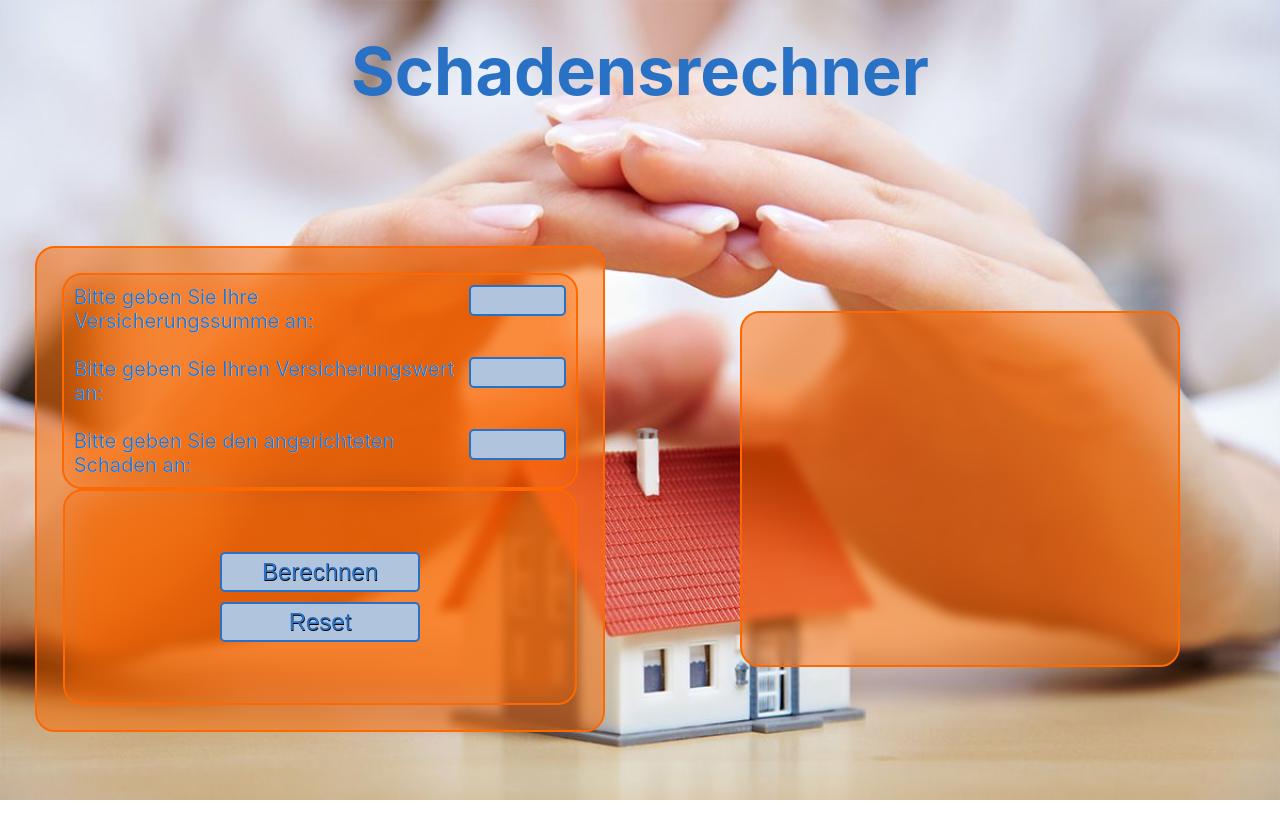
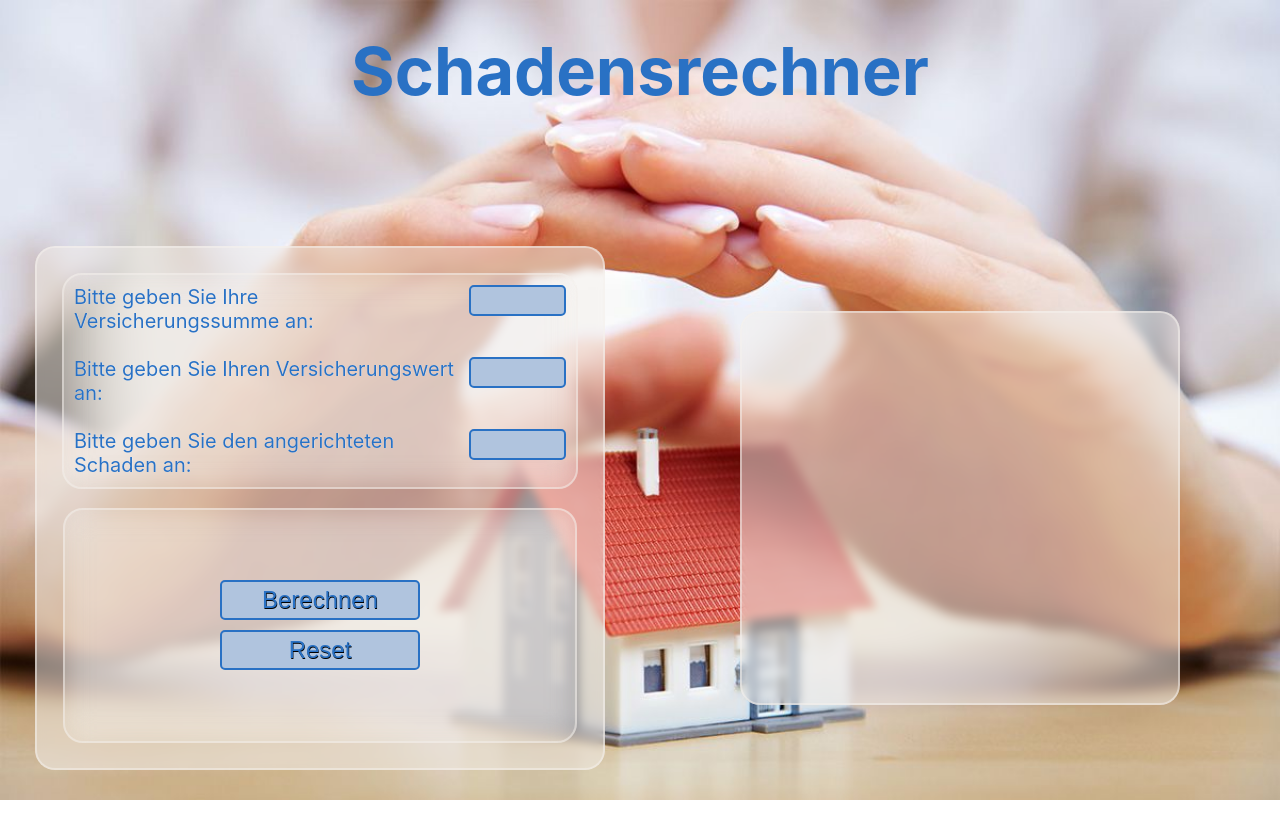
Before and after one commit to yannickschlaepferb/Versicherungsrechner, a React (Create React App) app in the folder VersicherungsrechnerProgramm/: page / in a window 1280 px wide. Before the commit the page ends 800 px from the top, so only its background shows below. Built offline with nearby package versions, Linux system fonts and the light colour scheme.

Commit message:
allerletzte Änderung

```diff
--- a/VersicherungsrechnerProgramm/src/App.css
+++ b/VersicherungsrechnerProgramm/src/App.css
@@ -21,10 +21,10 @@ h1 {
 }
 
 .angaben-container {
-  background-color: rgba(253, 105, 0, 0.512);
+  background-color: rgba(244, 240, 236, 0.512);
   backdrop-filter: blur(5px);
   border-radius: 20px;
-  border: 2px solid rgba(253, 105, 0, 1);
+  border: 2px solid rgba(244, 240, 236, 0.512);
   margin: 35px;
   text-align: left;
   display: grid;
@@ -36,21 +36,23 @@ h1 {
 .angaben{
   grid-row: 1/2;
   display: grid;
-  border: 2px solid rgba(253, 105, 0, 1);
+  border: 2px solid rgba(244, 240, 236, 0.512);
   border-radius: 20px;
   padding: 10px;
   backdrop-filter: blur(15px);
+  margin-bottom: 0.5cm;
 }
 
 .ergebnis {
-  background-color: rgba(253, 105, 0, 0.512);
+  background-color: rgba(244, 240, 236, 0.512);
   backdrop-filter: blur(5px);
   border-radius: 20px;
-  border: 2px solid rgba(253, 105, 0, 1);
+  border: 2px solid rgba(244, 240, 236, 0.512);
   padding-bottom: 35px;
   margin: 100px;
   padding: 10%;
   text-shadow: 0.5px 0.5px 0.5px black;
+  font-size: large;
 }
 
 .angaben > .inputs {
@@ -107,7 +109,7 @@ h1 {
   justify-content: center;
   justify-self: center;
   gap: 10px;
-  border: 2px solid rgba(253, 105, 0, 1);
+  border: 2px solid rgba(244, 240, 236, 0.512);
   border-radius: 20px;
   backdrop-filter: blur(15px);
   width: 95%;
--- a/VersicherungsrechnerProgramm/src/App.jsx
+++ b/VersicherungsrechnerProgramm/src/App.jsx
@@ -24,7 +24,7 @@ function App() {
       }
     });
     if (vs > vw) {
-      setMessage({text: "WARNUNG: Sie sind überversichert!", color: "red", show: true})
+      setMessage({text: "WARNUNG: Sie sind überversichert!", color: "red", show: true,})
     } else if (vs < vw) {
       setMessage({text: "WARNUNG: Sie sind unterversichert!", color: "red", show: true})
     } else {
```
